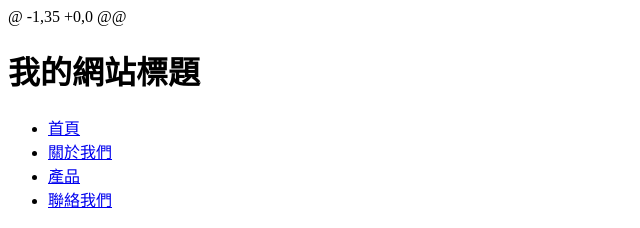
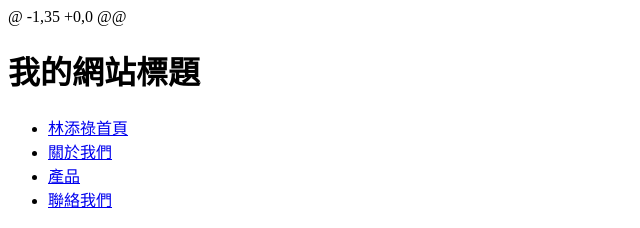
Before and after one commit to lintienlu/lintienlu.github.io, a plain HTML site: page index.html in a window 1280 px wide. Shown: the top 228 px of the page, 0-640 px from the left. Drawn offline with Linux system fonts and the light colour scheme.

Commit message:
Update index.html

```diff
--- a/index.html
+++ b/index.html
@@ -11,7 +11,7 @@
         <h1>我的網站標題</h1>
         <nav>
             <ul>
-                <li><a href="#">首頁</a></li>
+                <li><a href="#">林添祿首頁</a></li>
                 <li><a href="#">關於我們</a></li>
                 <li><a href="#">產品</a></li>
                 <li><a href="#">聯絡我們</a></li>
```
